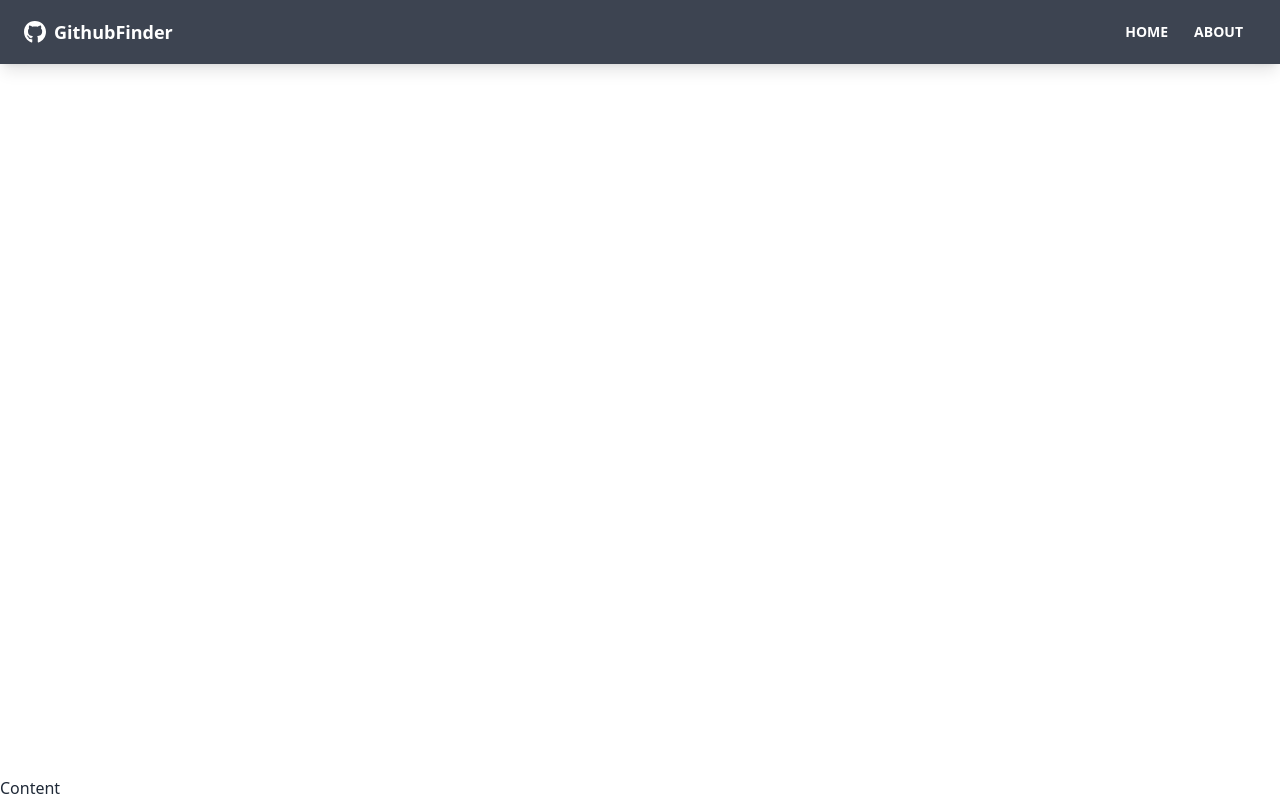
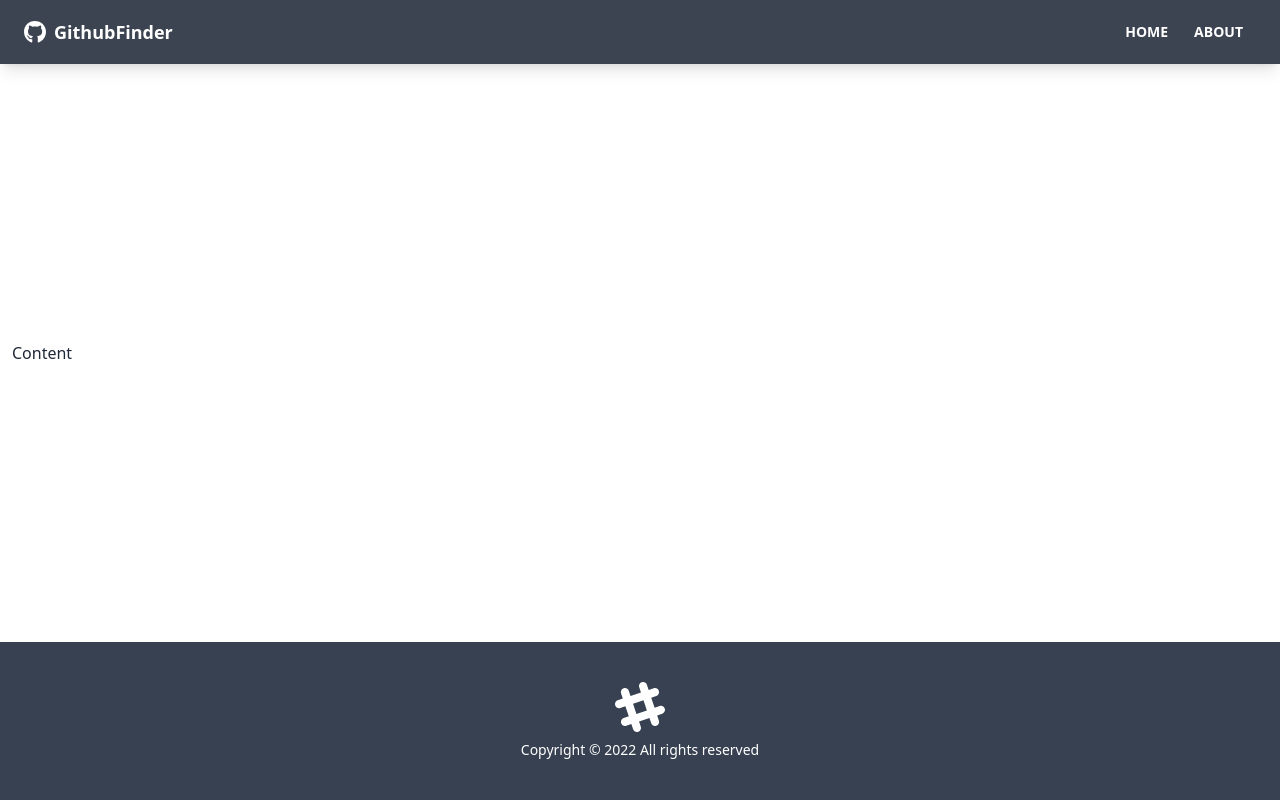
Before and after one commit to roy-hendry/github-finder, a React (Create React App) app: page / in a window 1280 px wide. Built offline with nearby package versions, Linux system fonts and the light colour scheme.

Commit message:
Footer Component

```diff
--- a/src/App.js
+++ b/src/App.js
@@ -1,5 +1,6 @@
 import { BrowserRouter as Router, Route } from "react-router-dom";
 import Navbar from "./components/layout/Navbar";
+import Footer from "./components/layout/Footer";
 
 function App() {
     return (
@@ -7,7 +8,8 @@
             <div className="flex flex-col justify-between h-screen">
                 <Navbar />
 
-                <main>Content</main>
+                <main className="container mx-auto px-3 pb-12">Content</main>
+                <Footer />
             </div>
         </Router>
     );
--- /dev/null
+++ b/src/components/layout/Footer.jsx
@@ -0,0 +1,22 @@
+function Footer() {
+    const footerYear = new Date().getFullYear()
+
+  return <footer className="footer p-10 bg-gray-700 text-primary-content footer-center">
+    <div>
+    <svg
+          width='50'
+          height='50'
+          viewBox='0 0 24 24'
+          xmlns='http://www.w3.org/2000/svg'
+          fillRule='evenodd'
+          clipRule='evenodd'
+          className='inline-block fill-current'
+        >
+          <path d='M22.672 15.226l-2.432.811.841 2.515c.33 1.019-.209 2.127-1.23 2.456-1.15.325-2.148-.321-2.463-1.226l-.84-2.518-5.013 1.677.84 2.517c.391 1.203-.434 2.542-1.831 2.542-.88 0-1.601-.564-1.86-1.314l-.842-2.516-2.431.809c-1.135.328-2.145-.317-2.463-1.229-.329-1.018.211-2.127 1.231-2.456l2.432-.809-1.621-4.823-2.432.808c-1.355.384-2.558-.59-2.558-1.839 0-.817.509-1.582 1.327-1.846l2.433-.809-.842-2.515c-.33-1.02.211-2.129 1.232-2.458 1.02-.329 2.13.209 2.461 1.229l.842 2.515 5.011-1.677-.839-2.517c-.403-1.238.484-2.553 1.843-2.553.819 0 1.585.509 1.85 1.326l.841 2.517 2.431-.81c1.02-.33 2.131.211 2.461 1.229.332 1.018-.21 2.126-1.23 2.456l-2.433.809 1.622 4.823 2.433-.809c1.242-.401 2.557.484 2.557 1.838 0 .819-.51 1.583-1.328 1.847m-8.992-6.428l-5.01 1.675 1.619 4.828 5.011-1.674-1.62-4.829z'></path>
+        </svg>
+        <p>Copyright &copy; {footerYear} All rights reserved</p>
+    </div>
+  </footer>;
+}
+
+export default Footer;
```
